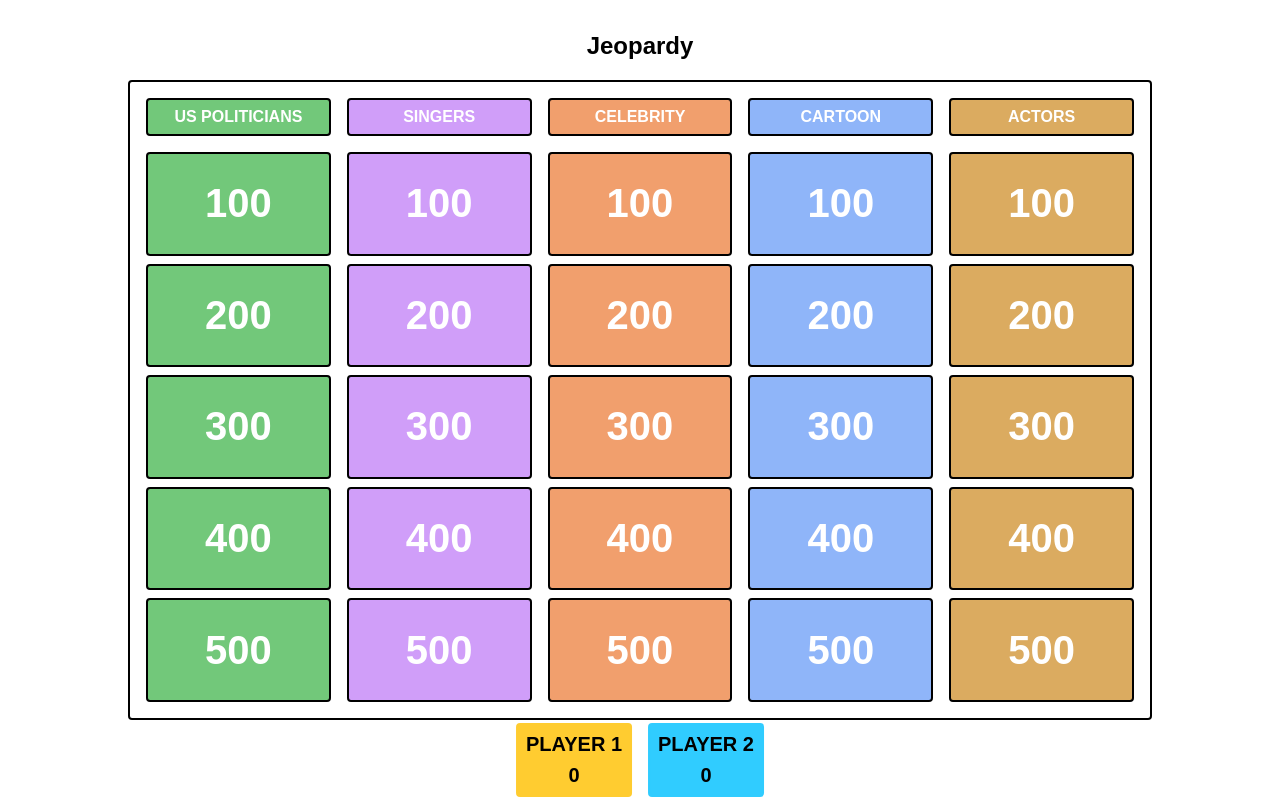
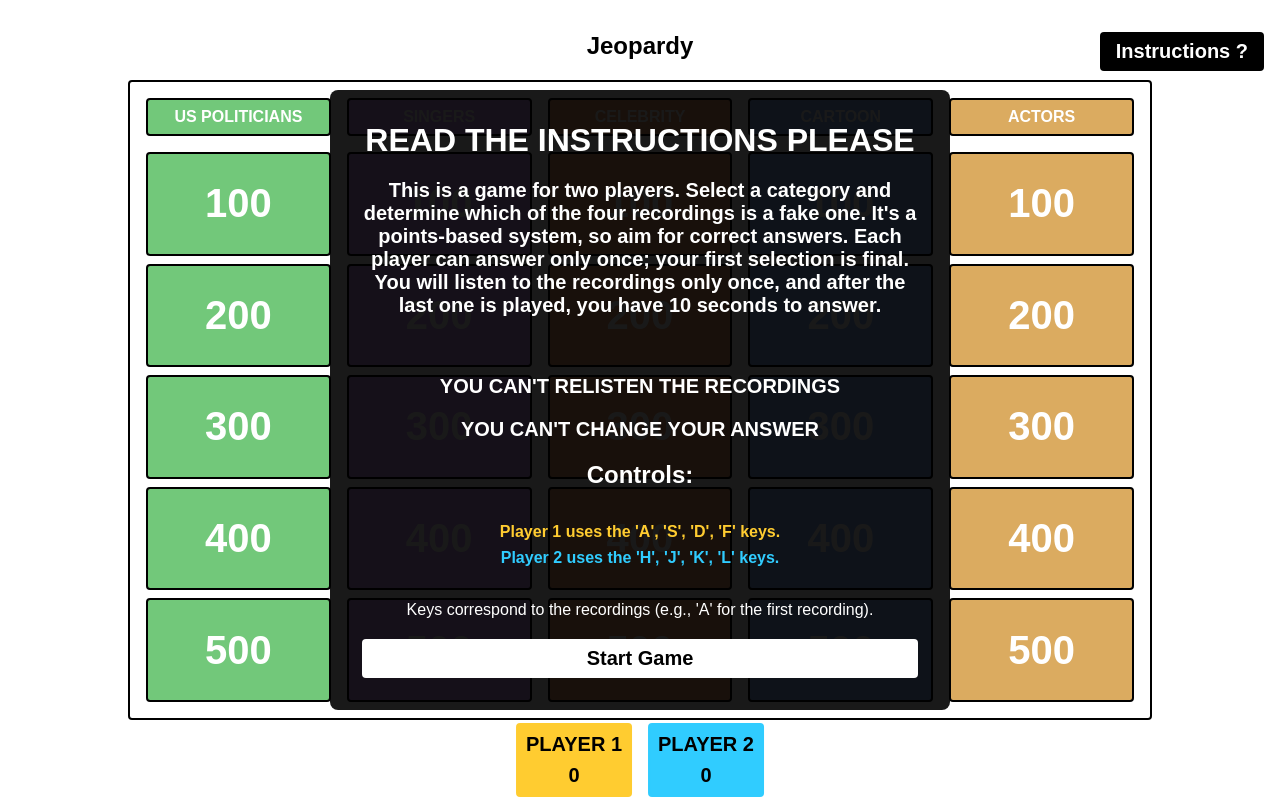
Before and after one commit to karishev/art-intel-final, a React (Create React App) app: page / in a window 1280 px wide. Built offline with nearby package versions, Linux system fonts and the light colour scheme.

Commit message:
feat: add instructions!

```diff
--- a/src/App.tsx
+++ b/src/App.tsx
@@ -3,6 +3,8 @@
 import { Players } from "./components/players";
 
 import { PlayerScoreProvider } from "./context/score-context";
+import { useState } from "react";
+import { InstructionsOverlay } from "./components/instructions";
 
 function App() {
   const categoryList = [
@@ -38,8 +40,29 @@
     },
   ];
 
+  const [gameStarted, setGameStarted] = useState(false);
+  const [showInstructions, setShowInstructions] = useState(false);
+
+  const startGame = () => {
+    setGameStarted(true);
+    setShowInstructions(false);
+  };
+
   return (
     <PlayerScoreProvider>
+      {(!gameStarted || showInstructions) && (
+        <InstructionsOverlay
+          onStart={startGame}
+          showInstructions={showInstructions}
+        />
+      )}
+
+      <div className={styles.instructions__toggle}>
+        <button onClick={() => setShowInstructions(!showInstructions)}>
+          Instructions ?
+        </button>
+      </div>
+
       <>
         <section className={styles.section}>
           <h1 className={styles.title}>Jeopardy</h1>
--- /dev/null
+++ b/src/components/instructions.tsx
@@ -0,0 +1,52 @@
+import React from "react";
+import styles from "./style.module.css";
+
+interface Props {
+  onStart: () => void;
+  showInstructions: boolean;
+}
+
+export const InstructionsOverlay: React.FC<Props> = ({
+  onStart,
+  showInstructions,
+}) => {
+  return (
+    <div className={styles.instructionsOverlay}>
+      <div className={styles.instructionsOverlay__content}>
+        <h1>READ THE INSTRUCTIONS PLEASE</h1>
+        <p className={styles.instructions}>
+          This is a game for two players. Select a category and determine which
+          of the four recordings is a fake one. It's a points-based system, so
+          aim for correct answers. Each player can answer only once; your first
+          selection is final. You will listen to the recordings only once, and
+          after the last one is played, you have 10 seconds to answer.
+        </p>
+        <br />
+        <p className={styles.instructions__warning}>
+          YOU CAN'T RELISTEN THE RECORDINGS
+        </p>
+        <p className={styles.instructions__warning}>
+          YOU CAN'T CHANGE YOUR ANSWER
+        </p>
+        <p className={styles.instructions_controls}>
+          <strong>Controls:</strong> <br />{" "}
+          <span style={{ color: "rgb(255, 204, 48)", fontWeight: 700 }}>
+            Player 1 uses the 'A', 'S', 'D', 'F' keys.
+          </span>
+          <span style={{ color: "rgb(48, 204, 255)", fontWeight: 700 }}>
+            Player 2 uses the 'H', 'J', 'K', 'L' keys.
+          </span>{" "}
+          <br />
+          <span>
+            Keys correspond to the recordings (e.g., 'A' for the first
+            recording).
+          </span>
+        </p>
+        <button onClick={onStart}>
+          {" "}
+          {showInstructions ? "Continue" : "Start Game"}
+        </button>
+      </div>
+    </div>
+  );
+};
--- a/src/components/question.tsx
+++ b/src/components/question.tsx
@@ -85,7 +85,7 @@
         )
       );
 
-      for (let i = 3; i < shuffledRecordings.length; i++) {
+      for (let i = 0; i < shuffledRecordings.length; i++) {
         const audio = new Audio(shuffledRecordings[i]);
         setCurrentRecording(i + 1);
         await new Promise((resolve) => {
--- a/src/components/style.module.css
+++ b/src/components/style.module.css
@@ -321,3 +321,91 @@
     top: -2.25rem;
   }
 }
+
+.instructionsOverlay {
+  position: fixed;
+  top: 0;
+  left: 0;
+  width: 100%;
+  height: 100%;
+
+  /* filter: blur(5px); */
+
+  color: white;
+  display: flex;
+  flex-direction: column;
+  align-items: center;
+  justify-content: center;
+  gap: 1.25rem;
+  z-index: 1000;
+  padding: 20px;
+  box-sizing: border-box;
+  text-align: center;
+}
+
+.instructionsOverlay__content {
+  display: flex;
+  flex-direction: column;
+  gap: 1.25rem;
+  width: 50%;
+  background-color: rgba(0, 0, 0, 0.9);
+  padding: 2rem;
+  box-sizing: border-box;
+  border-radius: 0.5rem;
+}
+
+.instructions {
+  width: 100%;
+  margin: 0 auto;
+  font-weight: 700;
+  font-size: 1.25rem;
+}
+
+.instructionsOverlay button,
+.instructions__toggle button {
+  padding: 0.5rem 1rem;
+  border: none;
+  border-radius: 0.25rem;
+  background-color: white;
+  color: black;
+  font-weight: 700;
+  font-size: 1.25rem;
+  cursor: pointer;
+}
+
+.instructions_controls {
+  width: 100%;
+  display: flex;
+  align-items: center;
+  justify-content: center;
+  flex-direction: column;
+  gap: 0.5rem;
+}
+
+.instructions_controls strong {
+  font-size: 1.5rem;
+}
+
+.instructions__warning {
+  text-transform: uppercase;
+  font-weight: 700;
+  font-size: 1.25rem;
+}
+
+.instructions__toggle button {
+  background-color: black;
+  color: white;
+  font-weight: 700;
+  font-size: 1.25rem;
+  cursor: pointer;
+}
+
+.instructions__toggle {
+  position: absolute;
+  top: 2rem;
+  right: 1rem;
+  display: flex;
+  align-items: center;
+  justify-content: center;
+  gap: 1rem;
+}
```
